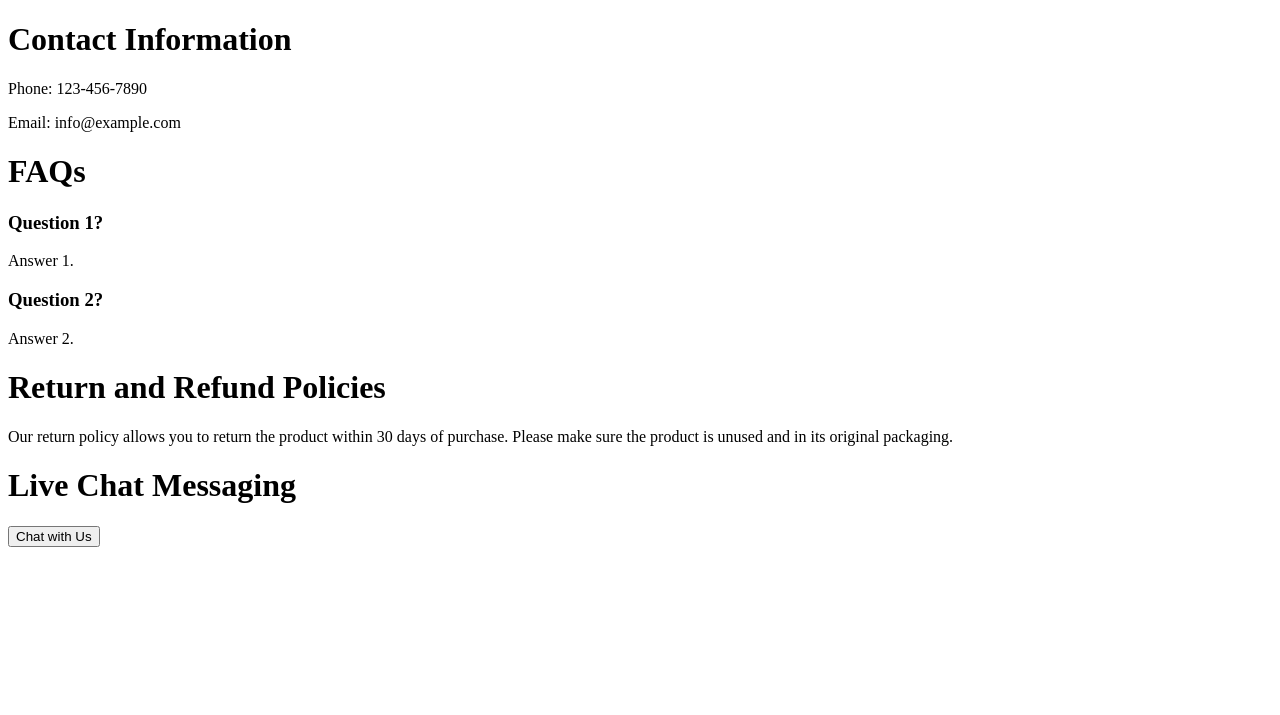
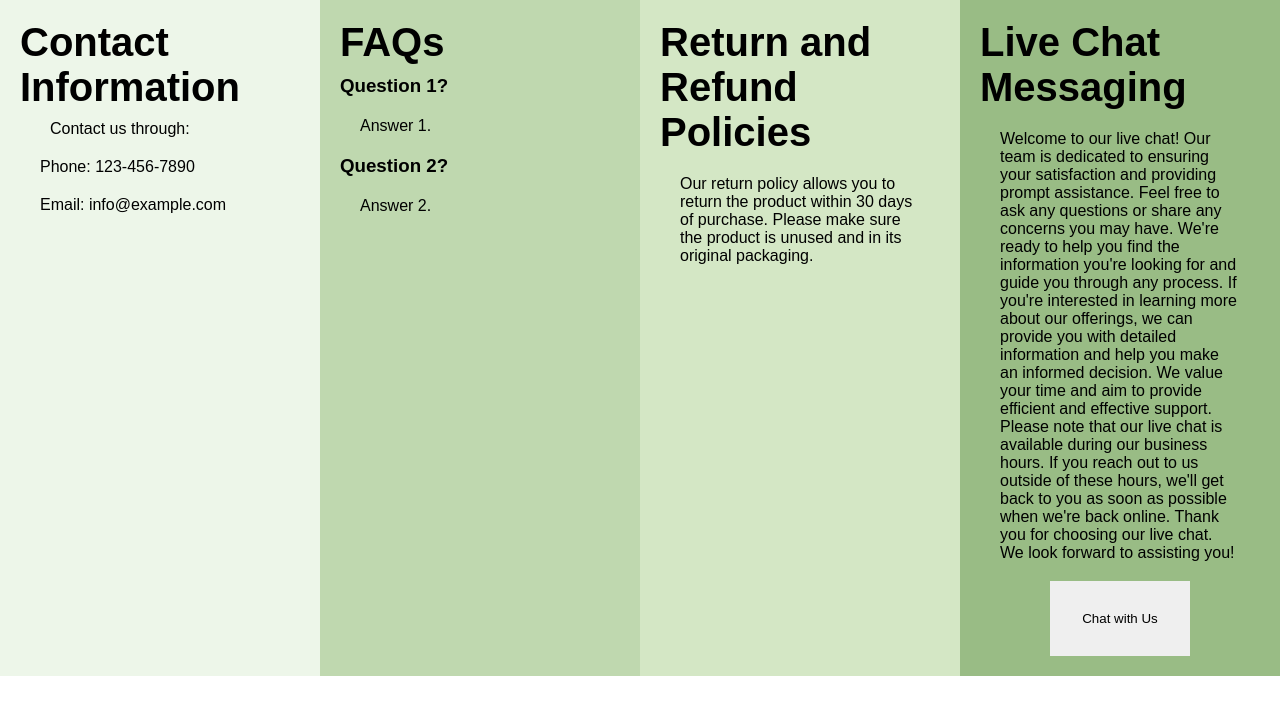
Before and after one commit to GabJeungSook/supplyease, a PHP site: page /page-contactseller.html in a window 1280 px wide. Shown: the top 715 px of the page. Run offline with PHP 8.4, Linux system fonts and the light colour scheme.

Commit message:
added pages

```diff
--- a/index.php
+++ b/index.php
@@ -136,6 +136,8 @@ session_start();
     <!-- products -->
 
     </div>
+
+
 
     <!-- categories -->
 
--- a/page-contactseller.html
+++ b/page-contactseller.html
@@ -2,14 +2,20 @@
 <html>
 <head>
   <title>Customer Service Page</title>
+  <link rel="stylesheet" href="./static/styles/style-contactseller.css">
 </head>
 <body>
+  <div class="grid-container">
+    <div class="container container-contact">
       <h1>Contact Information</h1>
       <div class="contact-info">
+        <label>Contact us through: </label><br>
         <p>Phone: 123-456-7890</p>
         <p>Email: info@example.com</p>
       </div>
+    </div>
 
+    <div class="container container-FAQs">
       <h1>FAQs</h1>
       <div class="faq">
         <h3>Question 1?</h3>
@@ -18,21 +24,40 @@
         <p>Answer 2.</p>
         <!-- Add more FAQs as needed -->
       </div>
+    </div>
 
+    <div class="container container-policies">
       <h1>Return and Refund Policies</h1>
       <div class="return-policy">
-    <p>Our return policy allows you to return the product within 30 days of purchase. Please make sure the product is unused and in its original packaging.</p>
+        <p>Our return policy allows you to return the product within 30 days of purchase.
+          Please make sure the product is unused and in its original packaging.</p>
+      </div>
     </div>
 
+    <div class="container container-chat">
       <h1>Live Chat Messaging</h1>
+      <p>Welcome to our live chat! Our team is dedicated to ensuring your satisfaction
+        and providing prompt assistance. Feel free to ask any questions or share any
+        concerns you may have. We're ready to help you find the information you're
+        looking for and guide you through any process.
+        If you're interested in learning more about our offerings,
+        we can provide you with detailed information and help you make an informed decision.
+        We value your time and aim to provide efficient and effective support.
+        Please note that our live chat is available during our business hours.
+        If you reach out to us outside of these hours, we'll get back to you as soon as possible
+        when we're back online.
+
+        Thank you for choosing our live chat. We look forward to assisting you!</p>
       <div class="live-chat">
         <button onclick="openChat()">Chat with Us</button>
+      </div>
+    </div>
   </div>
 
   <script>
     /* JS Code */
     function openChat() {
-      window.open("page-liveChat.html", "_blank", "width=600,height=400");
+      window.open("page-liveChat.html");
     }
   </script>
 </body>
--- a/save_profile.php
+++ b/save_profile.php
@@ -33,7 +33,7 @@ if (isset($_SESSION['user_id'])) {
     $result = mysqli_query($conn, $query);
     if (mysqli_num_rows($result) > 0) {
         $sql_user = "UPDATE users SET name = '$name', username = '$user_name',email = '$email' WHERE user_id = $user_id";
-        $sql = "UPDATE user_profile SET phone_number = '$phone', gender = '$gender', address = '$address' WHERE user_id = $user_id";
+        $sql = "UPDATE user_profile SET phone_number = '$phone', gender = '$gender', profile_picture = "$profile_picture" address = '$address' WHERE user_id = $user_id";
         if ($conn->query($sql) === TRUE && $conn->query($sql_user) === TRUE){
             echo "Profile saved successfully!";
         } else {
@@ -41,7 +41,7 @@ if (isset($_SESSION['user_id'])) {
         }
     } else {
 
-    $sql = "INSERT INTO user_profile (user_id, phone_number, gender, address) VALUES ('$user_id', '$phone', '$gender', '$address')";
+    $sql = "INSERT INTO user_profile (user_id, phone_number, gender, address) VALUES ('$user_id', '$phone', '$gender', '$address', '$profile_picture')";
     if ($conn->query($sql) === TRUE) {
         echo "Profile saved successfully!";
     } else {
--- /dev/null
+++ b/static/styles/style-contactseller.css
@@ -0,0 +1,69 @@
+* {
+    margin: 0;
+    padding: 0;
+    outline: none;
+    border: none;
+    list-style: none;
+    text-decoration: none;
+    box-sizing: border-box;
+    font-family: "Poppins", sans-serif;
+
+}
+
+body {
+   /*---- background-image: url(../images/bg.png);
+    background-repeat: no-repeat;
+    background-size: cover;*/
+}
+
+::-webkit-scrollbar {
+    width: 3px;
+}
+
+.grid-container {
+    display: grid;
+    grid-template-columns: repeat(4, 1fr);
+
+}
+
+.container {
+
+    padding: 20px;
+    height: 100%;
+}
+
+.container-contact {
+    background-color: #e1f0da97;
+}
+
+.container-FAQs {
+    background-color: #BFD8AF;
+}
+.container-policies{
+    background-color: #D4E7C5;
+}
+.container-chat{
+    background-color: #99BC85;
+}
+
+.container h1 {
+    font-size: 40px;
+    font-weight: bold;
+    margin-bottom: 10px;
+}
+
+.container p {
+    margin: 20px 20px 20px 20px;
+}
+label{
+    margin-bottom: 40px;
+    margin-top: 100px;
+    padding: 30px;
+}
+button{
+    padding: 30px;
+    width: 50%;
+    height: 50%;
+    margin-top: -1px;
+   margin-left: 70px;
+}
```
Also changed, not shown: customer-dashboard.php (+27 -4 lines), static/styles/customer-dash.css (+33 -18 lines), static/images/bg.png (added). Lines whose indentation alone changed are shown as unchanged.
